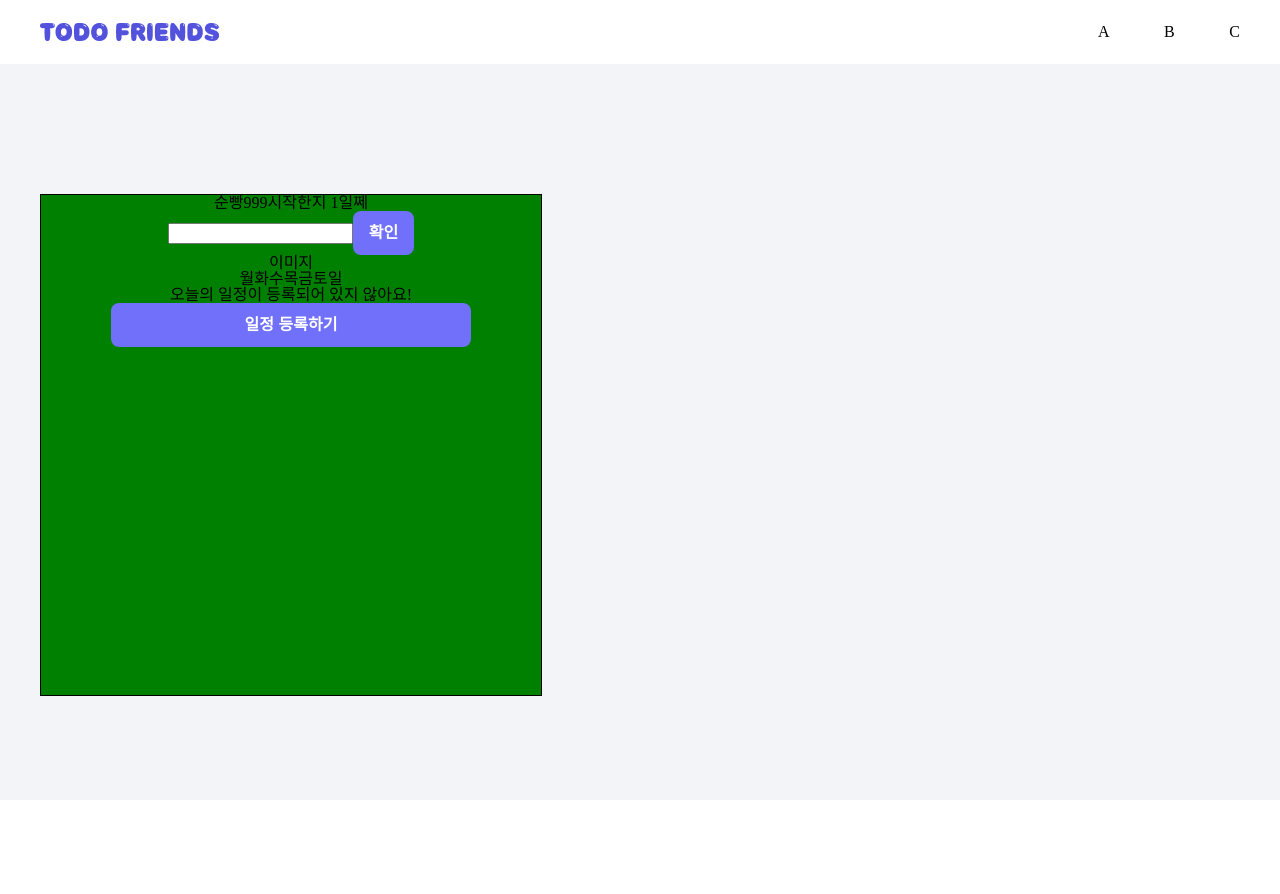
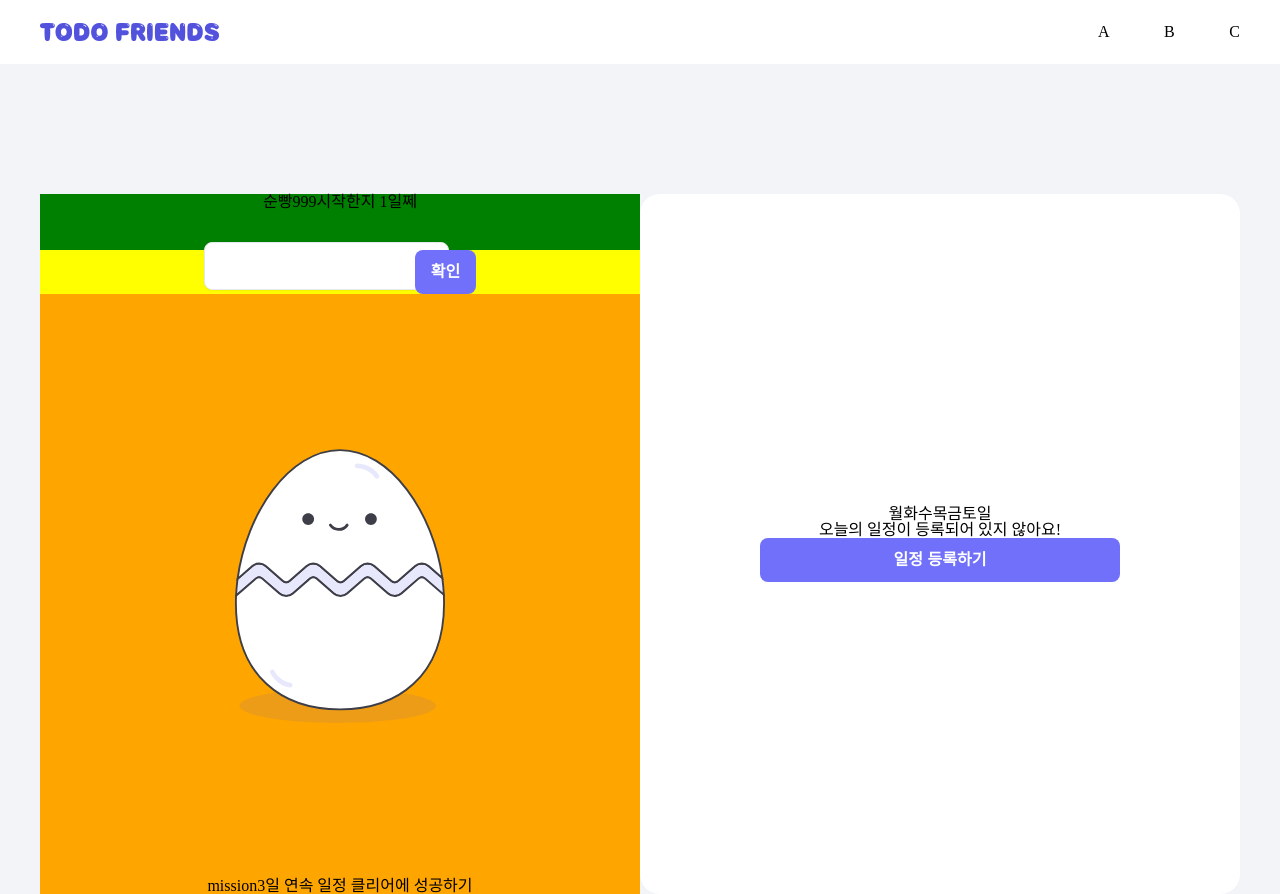
Before and after one commit to side-todo-project/front, a Next.js app: page /mypage in a window 1280 px wide. Before the commit the page ends 800 px from the top, so only its background shows below. Built offline with nearby package versions, Linux system fonts and the light colour scheme; a web font is replaced by a local one.

Commit message:
#9 Feat-[Left side element layout]

```diff
--- a/components/common/TextInput.tsx
+++ b/components/common/TextInput.tsx
@@ -13,7 +13,6 @@ const TextInput = ({ isError, errorText, ...props }) => {
 
 const Container = styled.div`
   height: 60px;
-  max-width: 300px;
 `;
 
 const Input = styled.input.attrs({ type: 'text' })`
--- a/pages/mypage.tsx
+++ b/pages/mypage.tsx
@@ -2,25 +2,34 @@ import Button from '@/components/common/Button';
 import { FlexBox } from '@/styles/Utils';
 import React from 'react';
 import styled from 'styled-components';
+import characterFirst from '@/public/assets/header/character-first.svg';
+import Image from 'next/image';
+import Palette from '@/styles/Palette';
+import TextInput from '@/components/common/TextInput';
 
 const mypage = () => {
   return (
-    <Container className='123123123123123123123123123123213123'>
+    <Container>
       {/* 좌측 */}
-      <FlexBox dir="column">
-        <FlexBox dir="row">
+      <CharacterFlexBox>
+        <FlexBox dir="column" justify="space-between" className="title-box">
+          <FlexBox dir="row">
           <p>순빵999</p>
           <p>시작한지 1일쩨</p>
+          </FlexBox>
+          <FlexBox dir="row" className="introduction-box">
+            <TextInput />
+            <Button>확인</Button>
+          </FlexBox>
         </FlexBox>
+        <Image src={characterFirst} alt="character-first" width={220.6} height={274.4} />
         <FlexBox dir="row">
-          <input></input>
-          <Button>확인</Button>
+          <div>mission</div>
+          <p>3일 연속 일정 클리어에 성공하기</p>
         </FlexBox>
-        <div>이미지</div>
-        <FlexBox dir="row"></FlexBox>
-      </FlexBox>
+      </CharacterFlexBox>
       {/* 우측 */}
-      <FlexBox dir="column">
+      <ScheduleFlexBox>
         <FlexBox dir="row">
           <div>월</div>
           <div>화</div>
@@ -36,25 +45,37 @@ const mypage = () => {
             <Button width={360}>일정 등록하기</Button>
           </FlexBox>
         </FlexBox>
-      </FlexBox>
+      </ScheduleFlexBox>
     </Container>
   );
 };
 
-const Container = styled.div`
-  width: 500px;
-  height: 500px;
-  border: 1px solid black;
-  background-color: green;
+const Container = styled(FlexBox).attrs({ dir: 'row' })`
+  width: 100%;
+  height: 43.75rem;
+`;
 
-`
-
-const CharacterFlexBox = styled(FlexBox).attrs({ dir: 'column' })`
+const CharacterFlexBox = styled(FlexBox).attrs({ dir: 'column', justify: 'space-between' })`
   width: 50%;
-`
+  height: 100%;
+  background-color: orange;
+  .title-box {
+    height: 100px;
+    width: 100%;
+    background-color: green;
+  }
+  .introduction-box {
+    width: 100%;
+    height: 44px;
+    background-color: yellow;
+  }
+`;
 
 const ScheduleFlexBox = styled(FlexBox).attrs({ dir: 'column' })`
   width: 50%;
-`
+  height: 100%;
+  border-radius: 20px;
+  background-color: ${Palette.White};
+`;
 
 export default mypage;
```
Also changed, not shown: public/assets/header/character-first.svg (added).
